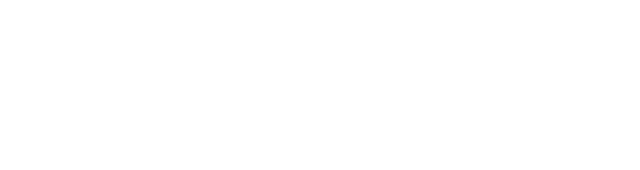
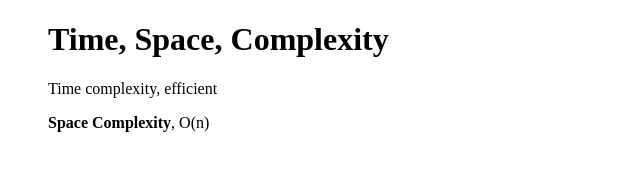
Before and after one commit to acciojob/time-and-space-complexity-The-jalmejay, a website: page main.html in a window 1280 px wide. Shown: the whole page, without its empty margins (0-640 px from the left). Drawn offline with Linux system fonts and the light colour scheme.

Commit message:
created a submission

```diff
--- a/main.html
+++ b/main.html
@@ -8,6 +8,13 @@
 
 <body>
 	<!-- the entire body must be written by student -->
+	<ul>
+		<li><h1>Time, Space, Complexity</h1></li>
+		<li><p>Time complexity, efficient</p></li>
+		<li><p><b>Space Complexity</b>, O(n)</p></li>
+	</ul>
+
+
     <script type="text/javascript" src="./script.js">
 </script>
 
--- a/styles.css
+++ b/styles.css
@@ -1 +1,4 @@
 /*  your css code here. If applicable */
+li{
+	list-style-type:none;
+}
```
